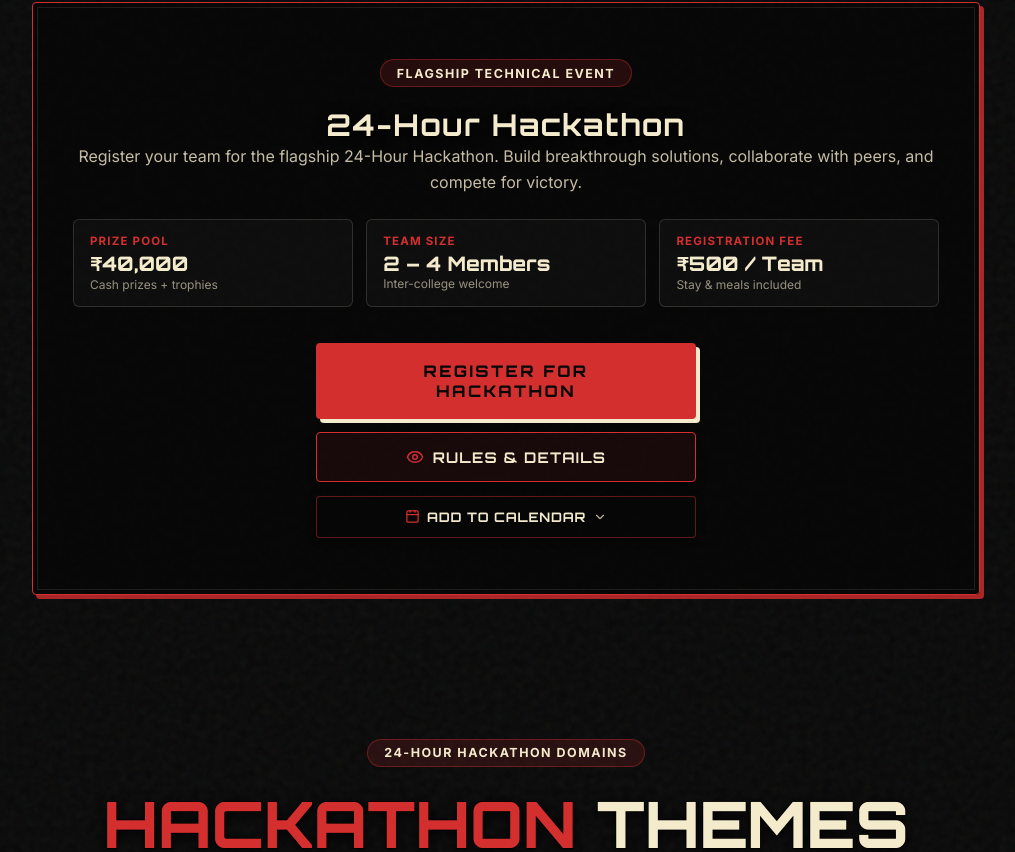
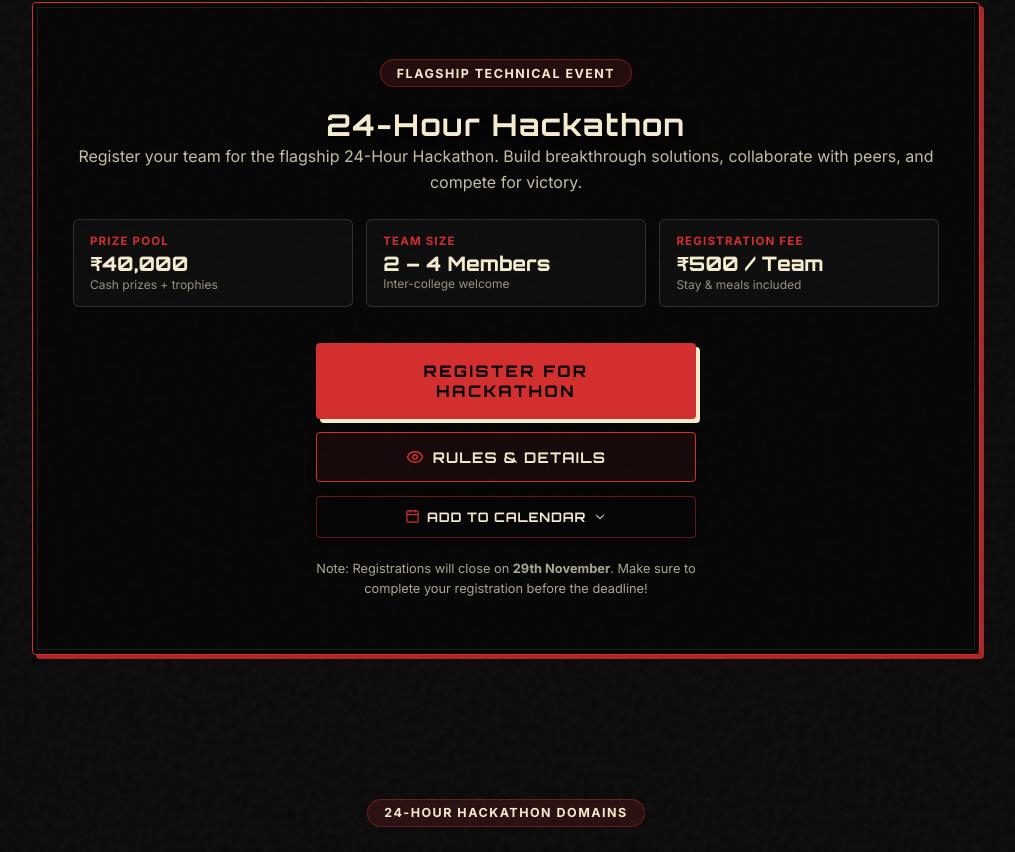
Before and after one commit to akshbir17/techfest, a React (Vite) app: page / in a window 1280 px wide. Shown: the part 2674-3526 px from the top of the page, without its empty margins (134-1149 px from the left). Built offline with nearby package versions, Linux system fonts and the light colour scheme.

Commit message:
Add registration deadline note below Add to Calendar button

```diff
--- a/src/pages/EventsPage.jsx
+++ b/src/pages/EventsPage.jsx
@@ -464,6 +464,16 @@ const EventsPage = ({ isEmbedded = false }) => {
                   <div style={{ width: '100%', minWidth: 0, boxSizing: 'border-box' }}>
                     <AddToCalendarButton event={technicalEvents[0]} variant="compact" />
                   </div>
+
+                  <p style={{
+                    fontSize: '0.8rem',
+                    color: 'rgba(244, 234, 204, 0.7)',
+                    textAlign: 'center',
+                    margin: '0.5rem 0 0 0',
+                    lineHeight: '1.5',
+                  }}>
+                    Note: Registrations will close on <strong style={{ color: 'var(--color-bright-crimson)' }}>29th November</strong>. Make sure to complete your registration before the deadline!
+                  </p>
                 </div>
               </div>
             </GlassCard>
```
